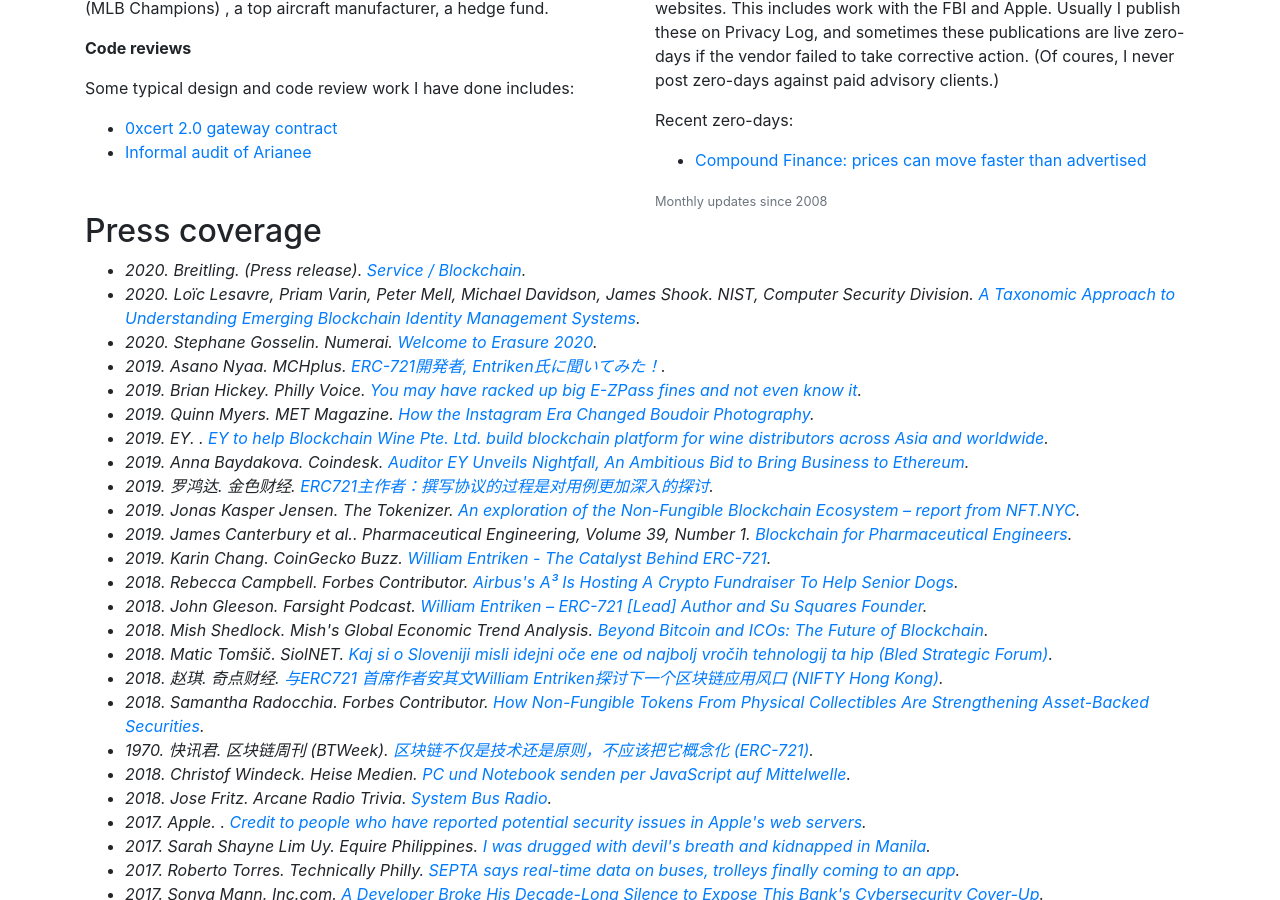
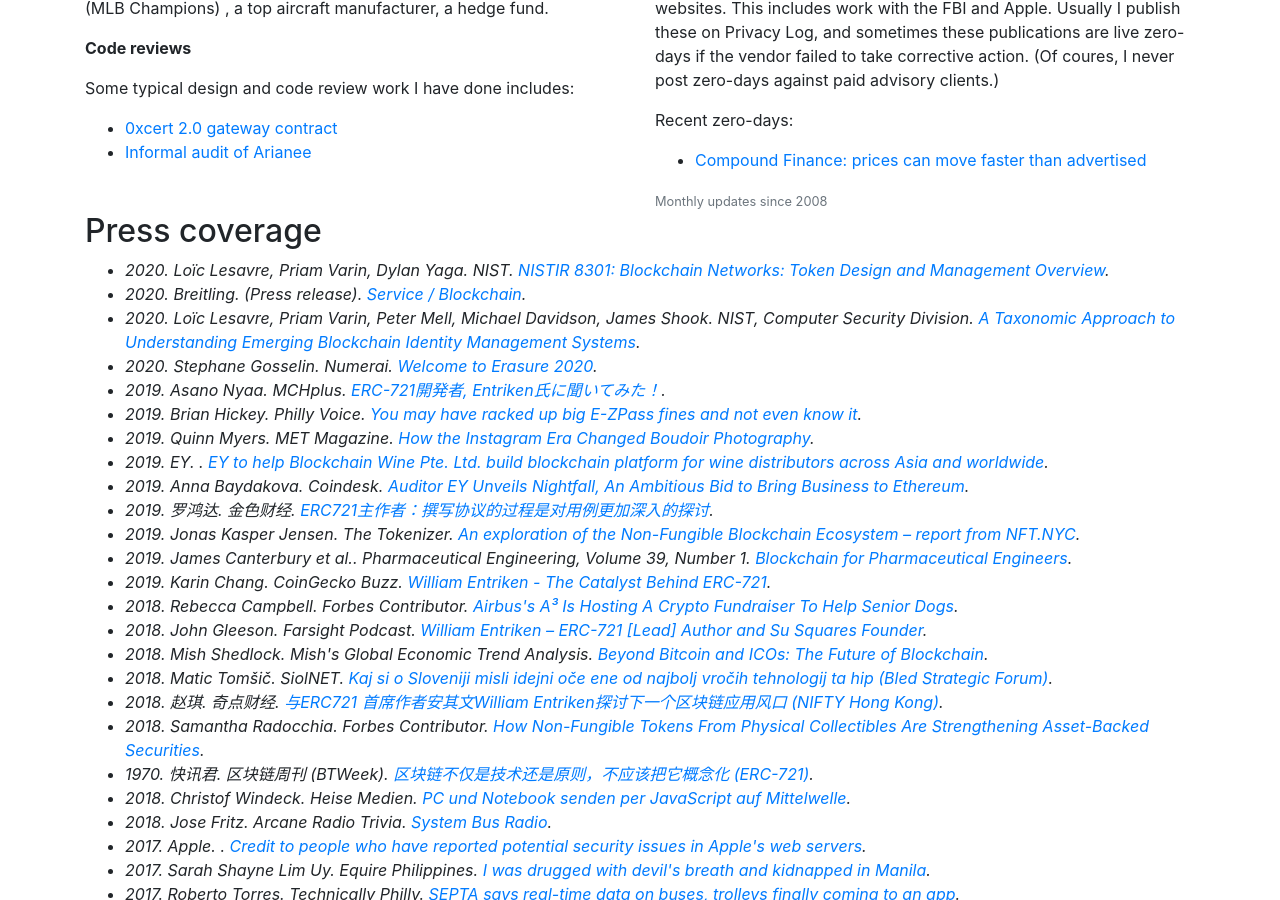
Before and after one commit to fulldecent/phor.net, a Jekyll site: the page built from index.html, in a window 1280 px wide and 900 px high, scrolled down 1468 px. Built offline with Jekyll 4.4.1, drawn with Linux system fonts in a browser that asks for light colours; nearby versions of some CDN libraries.

Commit message:
add nist cite

```diff
--- a/_data/press-coverage.json
+++ b/_data/press-coverage.json
@@ -1,4 +1,11 @@
 [
+  {
+    "date": "2020-09-01",
+    "authors": ["Loïc Lesavre", "Priam Varin", "Dylan Yaga"],
+    "publication": "NIST",
+    "url": "https://www.breitling.com/us-en/service/blockchain/",
+    "title": "NISTIR 8301: Blockchain Networks: Token Design and Management Overview"
+  },
   {
     "date": "2020-03-30",
     "authors": "Breitling",
```
